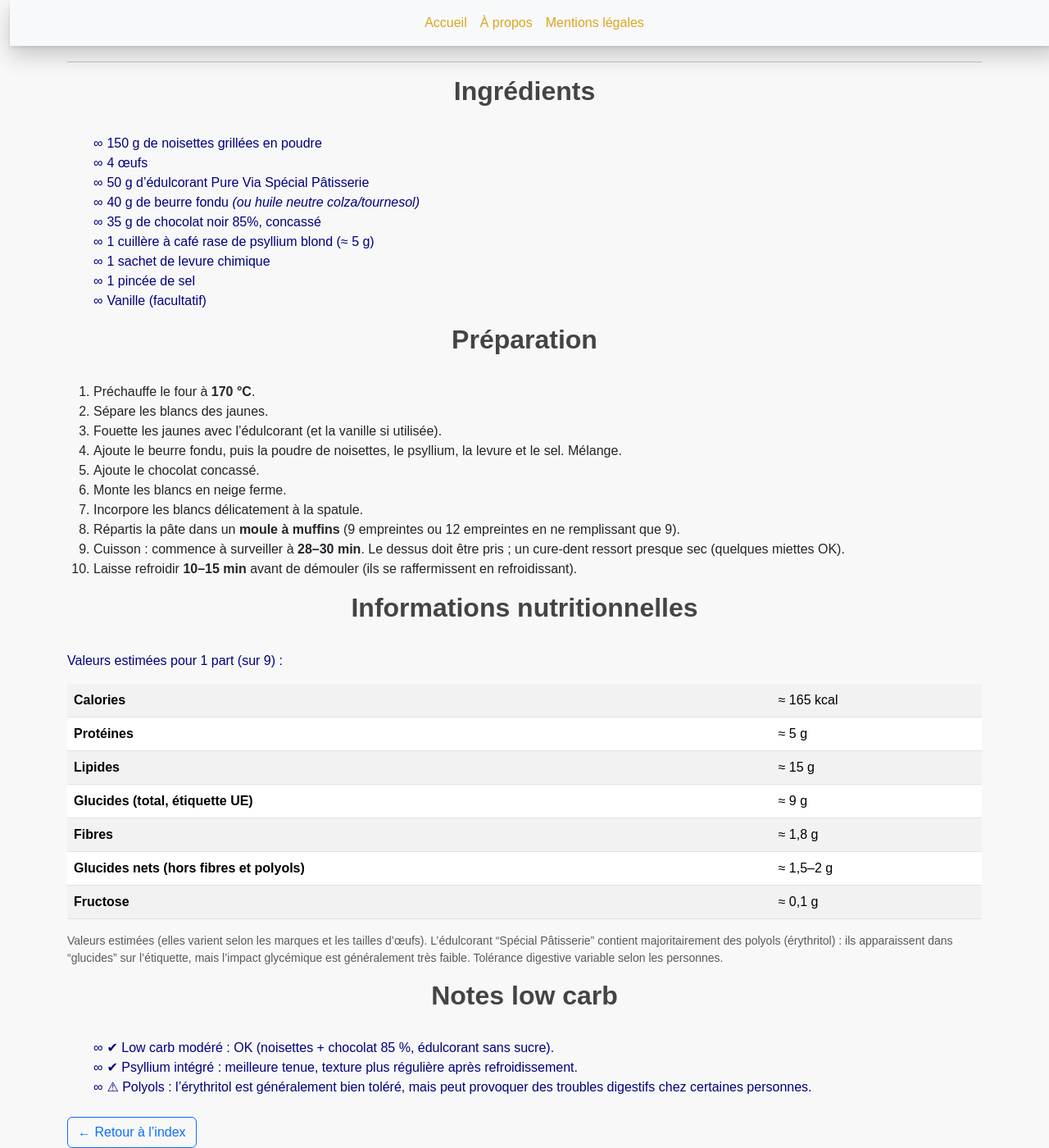
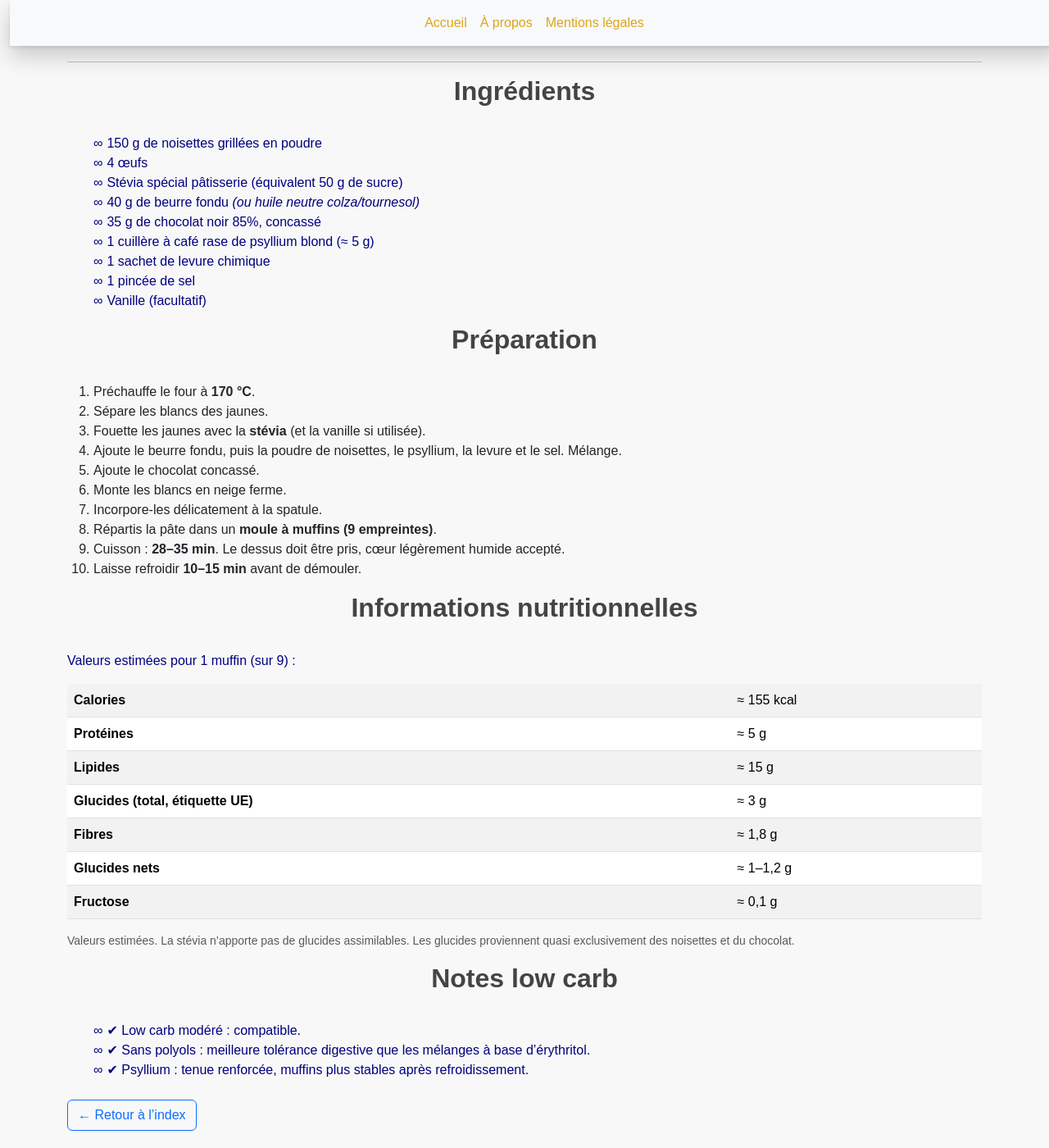
Before and after one commit to laurie-boissay/laurie-boissay.github.io, a Jekyll site: the page built from recettes/gateaux-noisettes-chocolat.html, in a window 1280 px wide and 1400 px high, scrolled down 219 px. Shown: the whole window at 82% size. Built offline with Jekyll 4.4.1, drawn with Linux system fonts in a browser that asks for light colours; after the commit the page ends 1598 px from its top, so only the background shows below that; some of the changed text lies outside the part shown.

Commit message:
Update gateaux-noisettes-chocolat.html
màj titre et edulcorant + index auto

```diff
--- a/recettes/gateaux-noisettes-chocolat.html
+++ b/recettes/gateaux-noisettes-chocolat.html
@@ -1,26 +1,28 @@
 ---
 layout: recipe
-title: "Gâteaux noisette & chocolat 85% — Recettes low carb"
-description: "Gâteaux individuels low carb noisette & chocolat 85% (150 g de noisettes), avec psyllium pour la tenue, sucrés au Pure Via. 9 parts, format moule à muffins."
-recipe_title: "Gâteaux noisette & chocolat 85%"
-recipe_subtitle: "9 parts • 150 g de noisettes • chocolat noir 85%"
+title: "Muffins noisette & chocolat 85% — Recettes low carb"
+description: "Muffins low carb noisette & chocolat 85% (150 g de noisettes), avec psyllium pour la tenue, sucrés à la stévia. 9 muffins, format moule à muffins."
+recipe_title: "Muffins noisette & chocolat 85%"
+recipe_subtitle: "9 muffins • 150 g de noisettes • chocolat noir 85%"
+recipe_group: "Desserts"
+recipe_sort: "Muffins noisette chocolat 85"
 
 extra_head: |
   <script type="application/ld+json">
   {
     "@context": "https://schema.org",
     "@type": "Recipe",
-    "name": "Gâteaux noisette & chocolat 85%",
-    "description": "Gâteaux individuels low carb noisette & chocolat 85% (150 g de noisettes), avec psyllium pour la tenue, sucrés au Pure Via. 9 parts, format moule à muffins.",
-    "recipeYield": "9 parts (moule à muffins)",
-    "recipeCategory": "Dessert / gâteau",
+    "name": "Muffins noisette & chocolat 85%",
+    "description": "Muffins low carb noisette & chocolat 85% (150 g de noisettes), avec psyllium pour la tenue, sucrés à la stévia.",
+    "recipeYield": "9 muffins",
+    "recipeCategory": "Dessert / muffins",
     "prepTime": "PT10M",
     "cookTime": "PT30M",
     "totalTime": "PT40M",
     "recipeIngredient": [
       "Noisettes grillées en poudre 150 g",
       "Œufs 4",
-      "Édulcorant Pure Via Spécial Pâtisserie 50 g",
+      "Stévia spécial pâtisserie (équivalent 50 g de sucre)",
       "Beurre fondu 40 g (ou huile neutre colza/tournesol)",
       "Chocolat noir 85% 35 g, concassé",
       "Psyllium blond 1 c. à café rase (≈ 5 g)",
@@ -31,21 +33,20 @@ extra_head: |
     "recipeInstructions": [
       "Préchauffer le four à 170 °C.",
       "Séparer les blancs des jaunes.",
-      "Fouetter les jaunes avec l’édulcorant (et la vanille si utilisée).",
-      "Ajouter le beurre fondu, puis la poudre de noisettes, le psyllium, la levure et le sel. Mélanger.",
+      "Fouetter les jaunes avec la stévia (et la vanille si utilisée).",
+      "Ajouter le beurre fondu, puis la poudre de noisettes, le psyllium, la levure et le sel.",
       "Ajouter le chocolat concassé.",
       "Monter les blancs en neige ferme.",
-      "Incorporer les blancs délicatement à la spatule.",
-      "Répartir la pâte dans un moule à muffins (9 empreintes, ou 12 empreintes en ne remplissant que 9).",
-      "Cuire 28 à 35 minutes (surveiller dès 28–30 min).",
-      "Laisser refroidir 10 à 15 minutes avant de démouler."
+      "Incorporer délicatement les blancs à la spatule.",
+      "Répartir dans un moule à muffins (9 empreintes).",
+      "Cuire 28 à 35 minutes.",
+      "Laisser refroidir avant de démouler."
     ]
   }
   </script>
 ---
-
 <p class="lead">
-  <strong>Pour :</strong> 9 parts (moule à muffins) —
+  <strong>Pour :</strong> 9 muffins —
   <strong>Temps :</strong> 10 min + 28–35 min cuisson —
   <strong>Niveau :</strong> facile
 </p>
@@ -56,7 +57,7 @@ extra_head: |
 <ul>
   <li>150 g de <strong>noisettes grillées en poudre</strong></li>
   <li>4 œufs</li>
-  <li>50 g d’<strong>édulcorant Pure Via Spécial Pâtisserie</strong></li>
+  <li><strong>Stévia spécial pâtisserie</strong> (équivalent 50 g de sucre)</li>
   <li>40 g de beurre fondu <em>(ou huile neutre colza/tournesol)</em></li>
   <li>35 g de <strong>chocolat noir 85%</strong>, concassé</li>
   <li>1 cuillère à café rase de <strong>psyllium blond</strong> (≈ 5 g)</li>
@@ -69,43 +70,41 @@ extra_head: |
 <ol>
   <li>Préchauffe le four à <strong>170&nbsp;°C</strong>.</li>
   <li>Sépare les blancs des jaunes.</li>
-  <li>Fouette les jaunes avec l’édulcorant (et la vanille si utilisée).</li>
+  <li>Fouette les jaunes avec la <strong>stévia</strong> (et la vanille si utilisée).</li>
   <li>Ajoute le beurre fondu, puis la poudre de noisettes, le psyllium, la levure et le sel. Mélange.</li>
   <li>Ajoute le chocolat concassé.</li>
   <li>Monte les blancs en neige ferme.</li>
-  <li>Incorpore les blancs délicatement à la spatule.</li>
-  <li>Répartis la pâte dans un <strong>moule à muffins</strong> (9 empreintes ou 12 empreintes en ne remplissant que 9).</li>
-  <li>Cuisson : commence à surveiller à <strong>28–30 min</strong>. Le dessus doit être pris ; un cure-dent ressort presque sec (quelques miettes OK).</li>
-  <li>Laisse refroidir <strong>10–15 min</strong> avant de démouler (ils se raffermissent en refroidissant).</li>
+  <li>Incorpore-les délicatement à la spatule.</li>
+  <li>Répartis la pâte dans un <strong>moule à muffins (9 empreintes)</strong>.</li>
+  <li>Cuisson : <strong>28–35 min</strong>. Le dessus doit être pris, cœur légèrement humide accepté.</li>
+  <li>Laisse refroidir <strong>10–15 min</strong> avant de démouler.</li>
 </ol>
 
 <h2>Informations nutritionnelles</h2>
-<p>Valeurs estimées pour 1 part (sur 9) :</p>
+<p>Valeurs estimées pour 1 muffin (sur 9) :</p>
 
 <div class="table-responsive">
   <table class="table table-striped">
     <tbody>
-      <tr><th>Calories</th><td>≈ 165 kcal</td></tr>
+      <tr><th>Calories</th><td>≈ 155 kcal</td></tr>
       <tr><th>Protéines</th><td>≈ 5 g</td></tr>
       <tr><th>Lipides</th><td>≈ 15 g</td></tr>
-      <tr><th>Glucides (total, étiquette UE)</th><td>≈ 9 g</td></tr>
+      <tr><th>Glucides (total, étiquette UE)</th><td>≈ 3 g</td></tr>
       <tr><th>Fibres</th><td>≈ 1,8 g</td></tr>
-      <tr><th>Glucides nets (hors fibres et polyols)</th><td>≈ 1,5–2 g</td></tr>
+      <tr><th>Glucides nets</th><td>≈ 1–1,2 g</td></tr>
       <tr><th>Fructose</th><td>≈ 0,1 g</td></tr>
     </tbody>
   </table>
 </div>
 
 <p class="small text-muted">
-  Valeurs <strong>estimées</strong> (elles varient selon les marques et les tailles d’œufs).
-  L’édulcorant “Spécial Pâtisserie” contient majoritairement des <strong>polyols (érythritol)</strong> :
-  ils apparaissent dans “glucides” sur l’étiquette, mais l’impact glycémique est généralement très faible.
-  Tolérance digestive variable selon les personnes.
+  Valeurs <strong>estimées</strong>.
+  La stévia n’apporte pas de glucides assimilables. Les glucides proviennent quasi exclusivement des noisettes et du chocolat.
 </p>
 
 <h2>Notes low carb</h2>
 <ul>
-  <li>✔ Low carb modéré : OK (noisettes + chocolat 85 %, édulcorant sans sucre).</li>
-  <li>✔ Psyllium intégré : meilleure tenue, texture plus régulière après refroidissement.</li>
-  <li>⚠ Polyols : l’érythritol est généralement bien toléré, mais peut provoquer des troubles digestifs chez certaines personnes.</li>
+  <li>✔ Low carb modéré : compatible.</li>
+  <li>✔ Sans polyols : meilleure tolérance digestive que les mélanges à base d’érythritol.</li>
+  <li>✔ Psyllium : tenue renforcée, muffins plus stables après refroidissement.</li>
 </ul>
```
